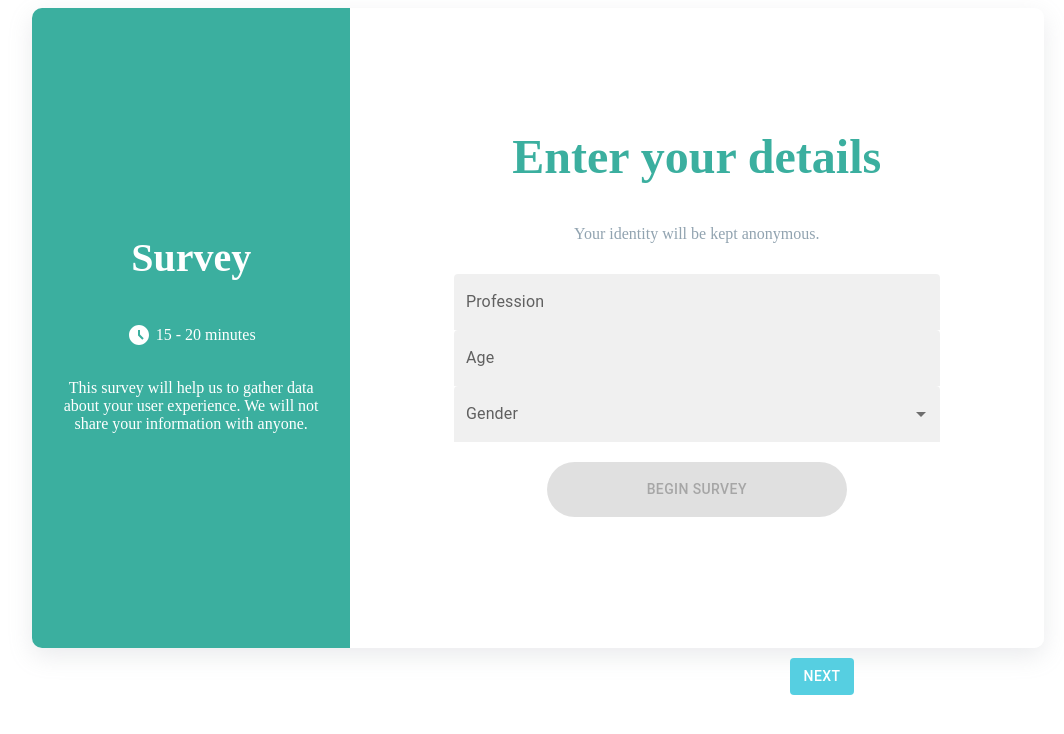
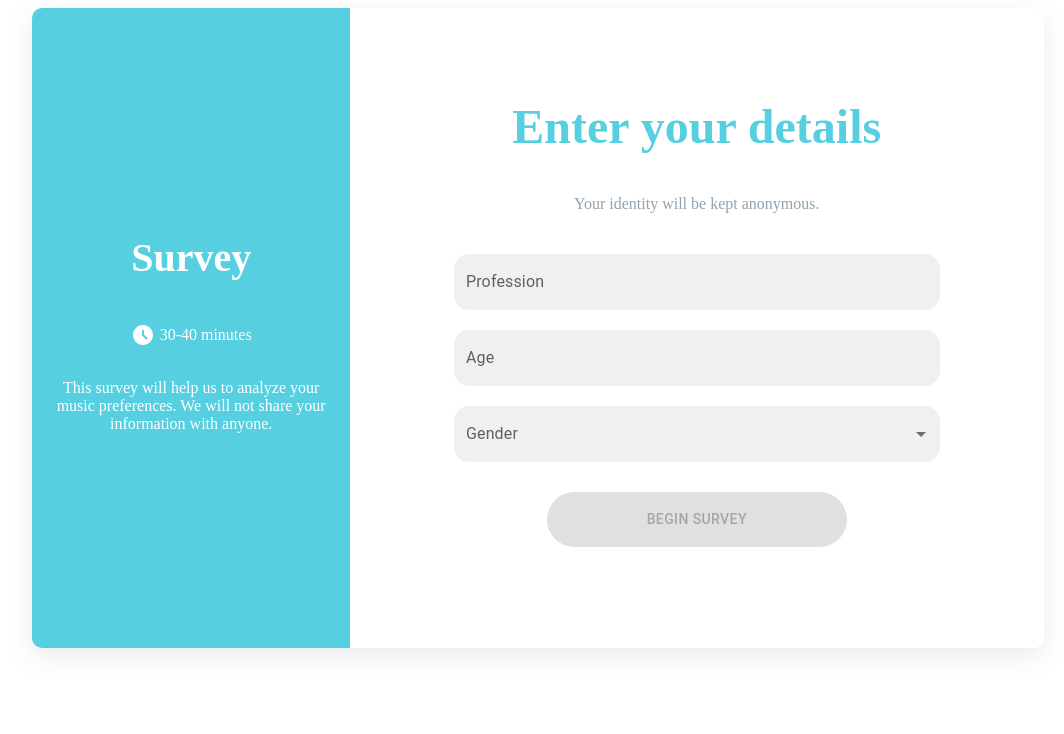
Before and after one commit to vjspranav/MMTProject, a React (Create React App) app: page / in a window 1280 px wide. Shown: the top 734 px of the page, without its empty margins (102-1166 px from the left). Built offline with nearby package versions, Linux system fonts and the light colour scheme.

Commit message:
Set global theme primary to 56cfe1

```diff
--- /dev/null
+++ b/src/App.css
@@ -0,0 +1,5 @@
+.inputbox {
+  border-radius: 15px !important;
+  margin: 10px 0px !important;
+  overflow: hidden;
+}
--- a/src/App.js
+++ b/src/App.js
@@ -1,3 +1,5 @@
+import "./App.css";
+
 import { useState } from "react";
 import { Button } from "@mui/material";
 import MyFormPage from "./components/MyFormPage";
@@ -10,7 +12,7 @@ function App() {
   const [page, setPage] = useState(0);
   const calculatePage = () => {
     return page === 0 ? (
-      <StartPage />
+      <StartPage setPage={setPage} />
     ) : page === 1 ? (
       <InstructionsPage />
     ) : page === songs.length + 2 ? (
@@ -73,7 +75,7 @@ function App() {
           <Button
             sx={{
               position: "relative",
-              display: "inline-block",
+              display: page === 0 ? "none" : "inline-block",
               margin: "10px auto auto",
               float: "right",
               "&:hover": {
--- a/src/index.js
+++ b/src/index.js
@@ -1,13 +1,25 @@
-import React from 'react';
-import ReactDOM from 'react-dom';
-import App from './App';
-import reportWebVitals from './reportWebVitals';
+import React from "react";
+import ReactDOM from "react-dom";
+import App from "./App";
+import reportWebVitals from "./reportWebVitals";
+import { createTheme, ThemeProvider } from "@mui/material";
+
+const theme = createTheme({
+  palette: {
+    primary: {
+      main: "#56cfe1",
+      contrastText: "#fff",
+    },
+  },
+});
 
 ReactDOM.render(
   <React.StrictMode>
-    <App />
+    <ThemeProvider theme={theme}>
+      <App />
+    </ThemeProvider>
   </React.StrictMode>,
-  document.getElementById('root')
+  document.getElementById("root")
 );
 
 // If you want to start measuring performance in your app, pass a function
--- a/src/pages/InstructionsPage.js
+++ b/src/pages/InstructionsPage.js
@@ -27,7 +27,7 @@ const InstructionsPage = (props) => {
       >
         <p
           style={{
-            color: "#3BAF9F",
+            color: "#56cfe1",
             fontSize: "3rem",
             margin: "10px 0",
             fontWeight: "bold",
--- a/src/pages/StartPage.js
+++ b/src/pages/StartPage.js
@@ -11,6 +11,8 @@ import Button from "@mui/material/Button";
 import CircularProgress from "@mui/material/CircularProgress";
 
 const StartPage = (props) => {
+  const setPage = props.setPage;
+
   const [profession, setProfession] = useState();
   const [age, setAge] = useState();
   const [gender, setGender] = useState(-1);
@@ -18,6 +20,7 @@ const StartPage = (props) => {
 
   const moveNext = () => {
     setLoading(true);
+    setPage(1);
   };
 
   return (
@@ -35,7 +38,7 @@ const StartPage = (props) => {
       <div
         style={{
           flex: 2,
-          background: "#3BAF9F",
+          background: "#56cfe1",
           display: "flex",
           flexDirection: "column",
           justifyContent: "center",
@@ -60,11 +63,11 @@ const StartPage = (props) => {
           }}
         >
           <AccessTimeFilledIcon style={{ marginRight: "5px" }} />
-          15 - 20 minutes
+          30-40 minutes
         </p>
         <p>
-          This survey will help us to gather data about your user experience. We
-          will not share your information with anyone.
+          This survey will help us to analyze your music preferences. We will
+          not share your information with anyone.
         </p>
       </div>
       <div
@@ -96,7 +99,7 @@ const StartPage = (props) => {
         )}
         <p
           style={{
-            color: "#3BAF9F",
+            color: "#56cfe1",
             fontSize: "3rem",
             margin: "10px 0",
             fontWeight: "bold",
```
